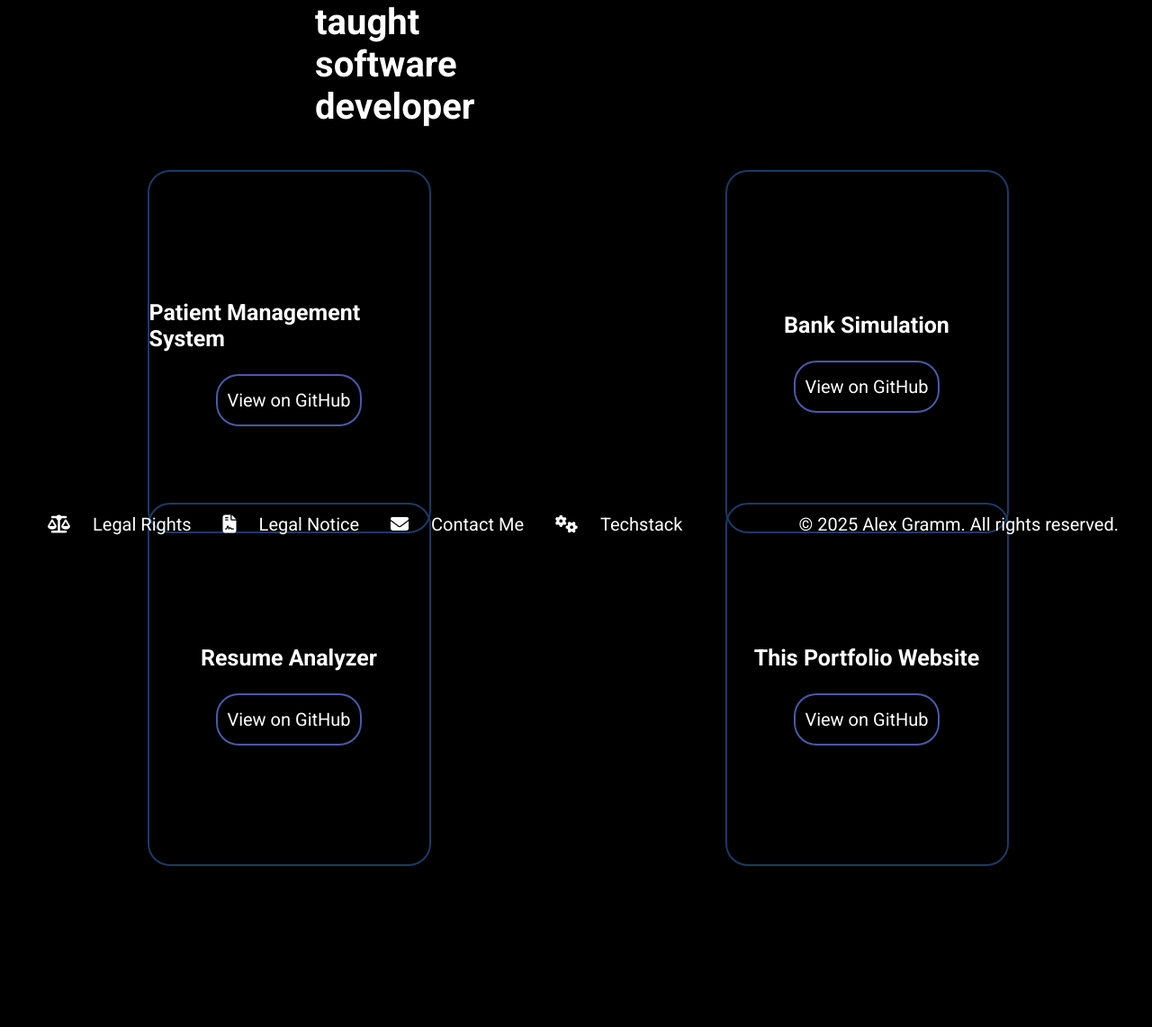
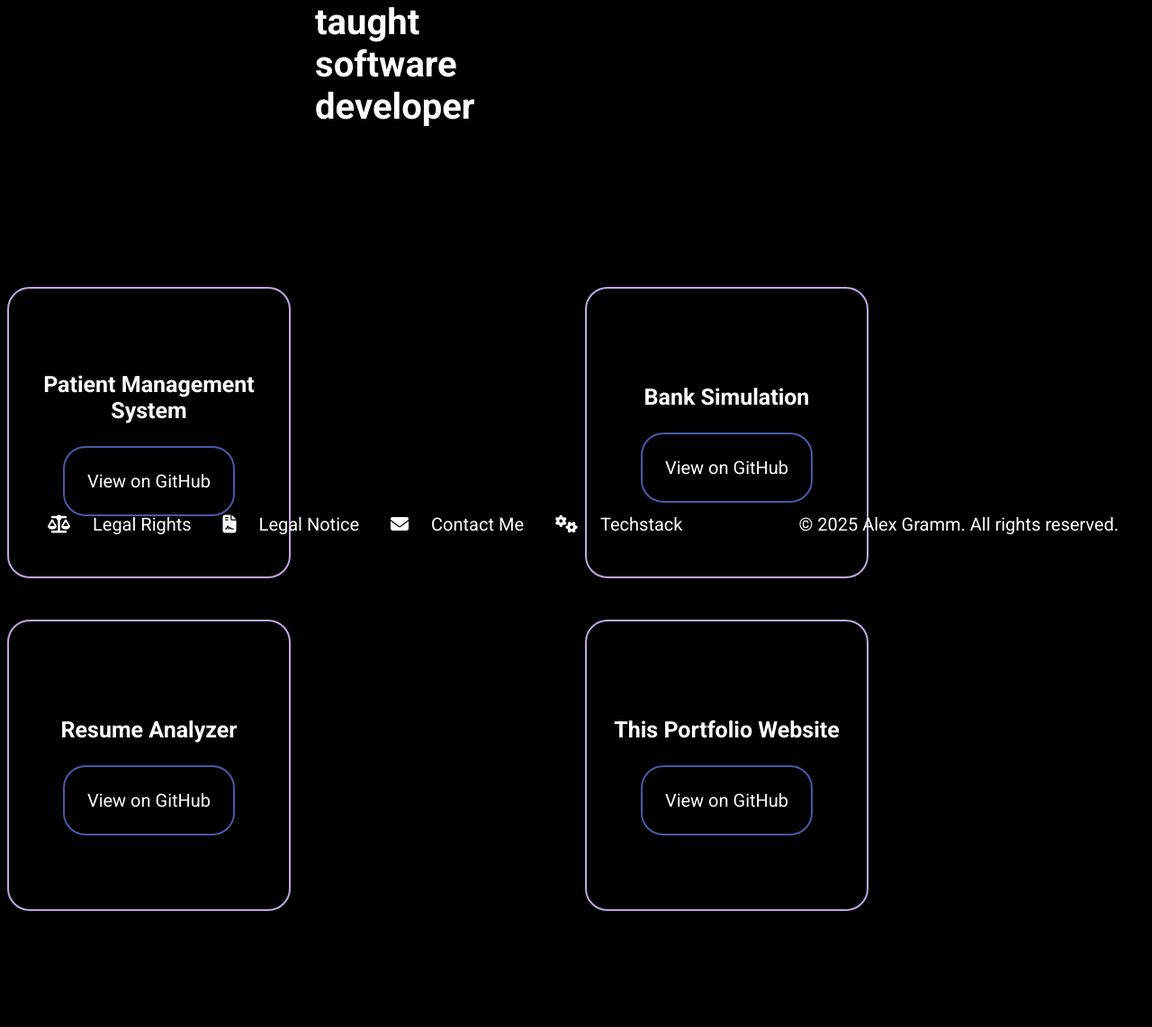
Before and after one commit to Agramm18/personal_portfolio_website, a Django app: page /projects/ in a window 1280 px wide. Shown: the part 175-1317 px from the top of the page at 90% size. Before the commit the page ends 1154 px from the top, so only its background shows below. Run offline with Django 5.2, Linux system fonts and the light colour scheme; some libraries are stand-ins or nearby versions.

Commit message:
Added new layout-struct

```diff
--- a/frontend/static/css/page_design/projects.css
+++ b/frontend/static/css/page_design/projects.css
@@ -1,89 +1,120 @@
-/* Flipcard Logic */
-
-.flip-card {
-    background-color: transparent;
-    width: 50%;
-    height: 400px;
-    perspective: 1000px;
-
-    margin: 0 auto;
-    padding: 20px 10px 20px 10px;
-}
-
-.flip-card-inner {
-    position: relative;
-    width: 100%;
-    height: 100%;
-    transition: transform 0.8s;
-    transform-style: preserve-3d;
-    backface-visibility: hidden;
-}
-
-.flip-card:hover .flip-card-inner {
-    transform: rotateY(180deg);
+.projects {
+    margin-top: 150px;
 }
 
 .front, .back {
-    position: absolute;
-    width: 100%;
-    height: 100%;
-    backface-visibility: hidden;
-    overflow: hidden;
-
-    display: flex;
-    flex-direction: column;
-    justify-content: center;
-    align-items: center;
-
-    border: 2px solid #1C3A64;
+    border: 2px solid #C0A6DF;
     border-radius: 25px;
 }
 
-.back {
-    transform: rotatey(180deg);
+.front a {
+
+    padding: 25px;
+
+    border: 2px solid #4A59A7;
+    border-radius: 25px;
+
+    color: white;
+    font-size: 20px;
+    text-decoration: none;
+
+    cursor: pointer;
 }
 
-/*Basic Design */
+.project-title {
+    text-align: center;
 
-.flip-card h3 {
+    color: white;
+    font-size: 25px;
+
+}
+
+.title-back {
+    text-align: center;
+
     color: white;
     font-size: 25px;
 }
 
-.flip-card h4 {
+.back li {
     color: white;
-    font-size: 22px;
+    font-size: 20px;
+    list-style-type: none;
 }
 
-.flip-card li {
-    list-style-type: none;
+.description {
+    width: 25%;
     color: white;
     font-size: 20px;
 }
 
-.flip-card p {
-    color: white;
+.link-id a {
+    color: #877CCD;
     font-size: 20px;
-}
-
-.flip-card a {
-    padding: 15px 10px 15px 10px;
-    color: white;
-    font-size: 20px;
-    text-decoration: none;
-
-    border: 2px solid #4A59A7;
-    border-radius: 25px;
+    text-decoration: underline;
 
     cursor: pointer;
     transition: 0.2s;
 }
 
-.flip-card a:hover {
-    color: #877CCD;
+.link-id a:hover {
+    color: #4A59A7;
+    font-size: 22px;
 }
 
-.description {
+
+/* Flipcard Animation */
+
+/*Main Container */
+
+.flip-card {
+    position: relative;
+    width: 100%;
+    height: 320px;
+    perspective: 1000px;
+}
+
+/* Back & Front */
+.flip-card-inner {
+    position: absolute;
     width: 50%;
+    height: 100%;
+    transform-style: preserve-3d;
+    transition: all 0.5s ease;
 }
-/*Basic Design */
+
+/* Front & Back Layout */
+
+.front,
+.back {
+    display: flex;
+    flex-direction: column;
+    justify-content: center;
+    align-items: center;
+}
+
+
+/* Front */
+.front {
+    position: absolute;
+    width: 100%;
+    height: 100%;
+    backface-visibility: hidden;
+    transform: rotateY(0deg);
+}
+
+/* Back */
+
+.back {
+    position: absolute;
+    width: 100%;
+    height: 100%;
+    backface-visibility: hidden;
+    transform: rotateY(180deg);
+}
+
+/* Card hover Animation */
+
+.flip-card:hover .flip-card-inner {
+    transform: rotateY(180deg);
+}
```
